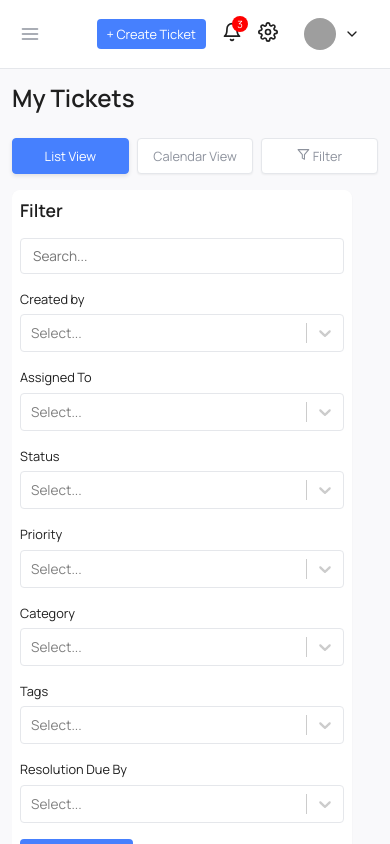
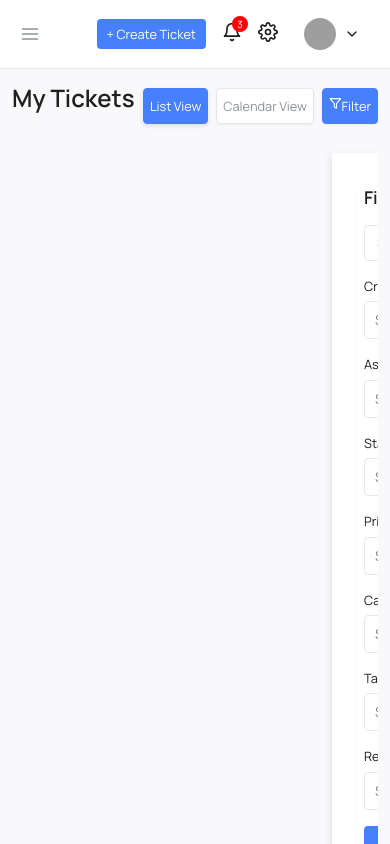
Before and after one commit to JOHNINDAKWA/zahradesk, a React (Vite) app: page /my-tickets in a window 390 px wide. Built offline with nearby package versions, Linux system fonts and the light colour scheme; grey boxes are pictures that could not be loaded.

Commit message:
Update MyTickets.css

```diff
--- a/src/pages/MyTickets/MyTickets.css
+++ b/src/pages/MyTickets/MyTickets.css
@@ -22,6 +22,7 @@
     justify-content: space-between;
     gap: 2rem;
     margin-bottom: 0.5rem;
+    position: relative; /* Needed for absolute positioning of filter */
 }
 
 /* === Toggle Tabs (List / Calendar) === */
@@ -59,11 +60,25 @@
     pointer-events: none;
 }
 
+/* New: Filter toggle button */
+.filter-toggle-button {
+    display: none; /* Hidden by default, show on small screens */
+    margin-left: auto; /* Push to the right */
+    background-color: var(--color-primary);
+    color: #fff;
+    border-color: var(--color-primary);
+}
+.filter-toggle-button:hover {
+    background-color: var(--color-primary-hover);
+    border-color: var(--color-primary-hover);
+    color: #fff;
+}
+
+
 /* === Ticket Grid Layout === */
-/* Mobile-first: Single column by default */
 .ticket-page-layout {
-    display: flex; /* Changed to flex for better control on small screens */
-    flex-direction: column; /* Stack filter above list on small screens */
+    display: flex;
+    flex-direction: column;
     gap: var(--space-sm);
     flex-grow: 1;
     min-height: 0;
@@ -78,62 +93,109 @@
 
 .ticket-filter-panel {
     overflow: visible;
-    /* On small screens, filter might be above or below,
-       order is handled in media queries */
+    /* Styles for positioning on small screens */
+    position: fixed; /* Fixed position for overlay effect */
+    top: 0; /* Align to top of viewport */
+    right: 0; /* Align to right of viewport */
+    width: 100%; /* Take full width on small screens */
+    max-width: 320px; /* Max width for the filter panel */
+    height: 100%; /* Full height of viewport */
+    background-color: var(--color-surface); /* Background to cover content */
+    z-index: 1000; /* High z-index to be on top */
+    transform: translateX(100%); /* Start off-screen to the right */
+    transition: transform 0.3s ease-out; /* Smooth transition for sliding */
+    box-shadow: var(--shadow-lg); /* Add a strong shadow */
+    padding: 1.5rem; /* Padding inside the filter panel */
+    display: flex; /* Flex container for content */
+    flex-direction: column; /* Stack filter groups */
 }
 
-/* === Responsive Fallback for Narrow Screens (Your original, adapted) === */
+/* Visibility states for the filter panel */
+.ticket-filter-panel.hidden {
+    transform: translateX(100%);
+}
+.ticket-filter-panel.visible {
+    transform: translateX(0); /* Slide into view */
+}
+
+
+/* Overlay background when filter is open */
+.ticket-page-layout::before {
+    content: '';
+    position: fixed;
+    top: 0;
+    left: 0;
+    width: 100%;
+    height: 100%;
+    background-color: rgba(0, 0, 0, 0.4);
+    z-index: 999;
+    opacity: 0;
+    pointer-events: none;
+    transition: opacity 0.3s ease-out;
+}
+
+.ticket-filter-panel.visible ~ .ticket-list-panel + .ticket-page-layout::before {
+    opacity: 1;
+    pointer-events: auto;
+}
+
+
+/* === Responsive Fallback for Narrow Screens === */
 @media (max-width: 900px) {
     .ticket-page-layout {
-        /* This media query covers phones and tablets */
-        grid-template-columns: 1fr; /* Keep single column for smaller devices */
-        display: flex; /* Ensure flexbox for better ordering */
+        grid-template-columns: 1fr;
+        display: flex;
         flex-direction: column;
     }
 
     .ticket-filter-panel {
-        order: -1; /* Place filter above the ticket list on smaller screens */
-        max-width: 100%; /* Allow filter to take full width */
+        order: unset; /* Remove order on small screens as it's fixed */
+        /* The fixed positioning and transform handle its display now */
     }
 
     .my-tickets-container {
-        padding: var(--space-xs); /* Reduce padding on very small screens */
+        padding: var(--space-xs);
     }
 
     .mytickets-header {
-        flex-direction: column; /* Stack header elements on very small screens */
-        align-items: flex-start;
+        flex-direction: row; /* Keep header items in a row if possible */
+        align-items: center;
         gap: var(--space-sm);
+        justify-content: space-between; /* Space between title and tabs/button */
     }
 
     .page-title {
         margin-bottom: var(--space-xs);
+        flex-shrink: 0;
     }
 
     .ticket-tab-bar {
-        width: 100%;
-        justify-content: center; /* Center tabs on small screens */
+        width: auto; /* Allow tabs to size based on content */
+        justify-content: flex-end; /* Push tabs/filter button to the right */
         margin-top: 0;
+        gap: 0.5rem; /* Reduce gap between tabs on small screens */
+        flex-grow: 1; /* Allow tab bar to grow and push filter button */
     }
 
     .ticket-tab {
-        flex: 1; /* Make tabs fill available width */
+        flex: unset; /* Don't force tabs to fill width */
         text-align: center;
         font-size: 0.8rem;
-        padding: 8px 6px; /* Adjust padding for smaller tabs */
+        padding: 8px 6px;
+    }
+
+    /* Show the filter toggle button on small screens */
+    .filter-toggle-button {
+        display: flex; /* Show the button */
     }
 }
 
 /* Medium screens (Tablets, small laptops) */
 @media (min-width: 601px) and (max-width: 900px) {
-    .ticket-page-layout {
-        /* Still single column but allow for slightly larger filter area */
-        display: grid; /* Use grid for better alignment within the column */
-        grid-template-columns: 1fr;
-    }
-
+    /* For these screens, the filter will still be an overlay */
     .ticket-filter-panel {
-        order: -1; /* Filter still comes first */
+        max-width: 380px; /* Slightly wider overlay */
+        padding: 2rem;
     }
 }
 
@@ -141,24 +203,44 @@
 /* Desktops and larger laptops (original layout) */
 @media (min-width: 901px) {
     .ticket-page-layout {
-        grid-template-columns: 4fr 1fr; /* Restore original grid layout */
+        grid-template-columns: 4fr 1fr;
         align-items: start;
-        flex-direction: unset; /* Revert flex direction */
+        flex-direction: unset;
     }
 
     .ticket-filter-panel {
+        position: static; /* Revert to static position */
+        transform: translateX(0); /* Ensure it's in view */
+        width: 100%; /* Take full width of its grid column */
+        max-width: 340px; /* Your original max-width */
+        height: auto; /* Auto height */
+        box-shadow: var(--shadow-sm); /* Regular shadow */
+        padding: 1rem; /* Original padding */
+        z-index: auto; /* Revert z-index */
         order: unset; /* Revert order */
-        max-width: unset; /* Remove max-width restriction */
+    }
+
+    /* Hide the filter toggle button on large screens */
+    .filter-toggle-button {
+        display: none;
+    }
+
+    /* Hide the overlay on large screens */
+    .ticket-page-layout::before {
+        display: none;
     }
 }
 
 /* Large desktops */
 @media (min-width: 1201px) {
     .my-tickets-container {
-        padding: var(--space-md); /* Increase overall padding for larger screens */
+        padding: var(--space-md);
     }
     .page-title {
-        font-size: 1.8rem; /* Slightly larger title */
+        font-size: 1.8rem;
+    }
+    .ticket-filter-panel {
+        padding: 1.5rem;
     }
 }
 
@@ -183,32 +265,5 @@
     height: 100% !important;
 }
 
-/* === Miscellaneous Details Area (used elsewhere) === */
-.ticket-details-area {
-    margin-top: 1.5rem;
-    display: flex;
-    flex-direction: column-reverse; /* Reverses order on small screens */
-    gap: 1.5rem;
-}
-
-@media (min-width: 768px) {
-    .ticket-details-area {
-        flex-direction: row; /* Horizontal layout for larger screens */
-    }
-
-    .ticket-sidebar-panel {
-        width: 300px;
-    }
-
-    .ticket-conversation-panel {
-        flex: 1;
-    }
-}
-
-
-/* Optional: Prevent hover on mobile */
-@media (hover: none) {
-    .ticket-tab:hover {
-        background: var(--color-bg);
-    }
-}
+/* === Miscellaneous Details Area (used elsewhere) */
+/* ... (no changes needed here from previous version) ... */
```
